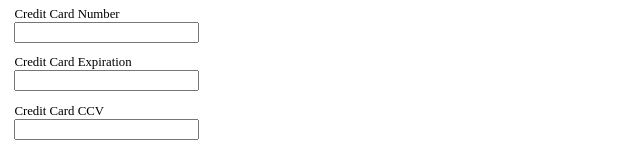
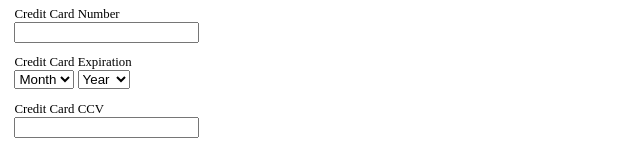
Before and after one commit to paragasu/payment-backend, a website: page public/index.html in a window 1280 px wide. Shown: the part 201-350 px from the top of the page, without its empty margins (0-640 px from the left). Drawn offline with Linux system fonts and the light colour scheme.

Commit message:
use selectbox for expiry date

```diff
--- a/public/index.html
+++ b/public/index.html
@@ -36,7 +36,29 @@
     </div>
     <div>
       <label> Credit Card Expiration </label>
-      <input name="cc_expiry" />
+      <select name="cc_expiry_month">
+        <option> Month </option>
+        <option value="1"> Jan </option>
+        <option value="2"> Feb </option>
+        <option value="3"> Mar </option>
+        <option value="4"> Apr </option>
+        <option value="5"> May </option>
+        <option value="6"> Jun </option>
+        <option value="7"> Jul </option>
+        <option value="8"> Aug </option>
+        <option value="9"> Sep </option>
+        <option value="10"> Oct </option>
+        <option value="11"> Nov </option>
+        <option value="12"> Dec </option>
+      </select>
+      <select name="cc_expiry_year">
+        <option> Year </option>
+        <option value="2016"> 2016 </option>
+        <option value="2016"> 2017 </option>
+        <option value="2016"> 2018 </option>
+        <option value="2016"> 2019 </option>
+        <option value="2016"> 2020 </option>
+      </select>
     </div>
     <div>
       <label> Credit Card CCV </label>
```
Also changed, not shown: server.js (+5 -4 lines).
